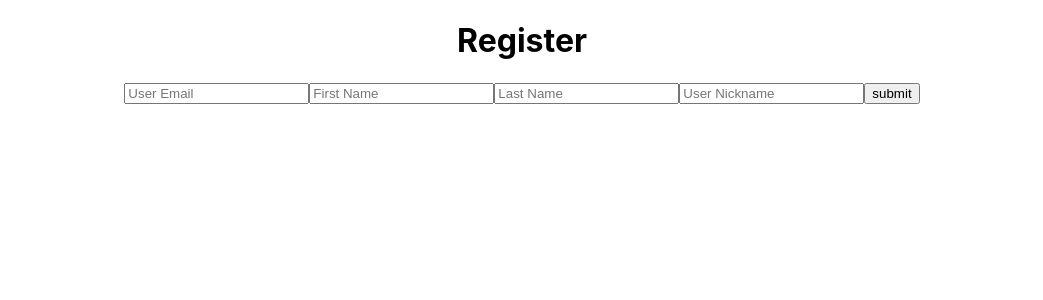
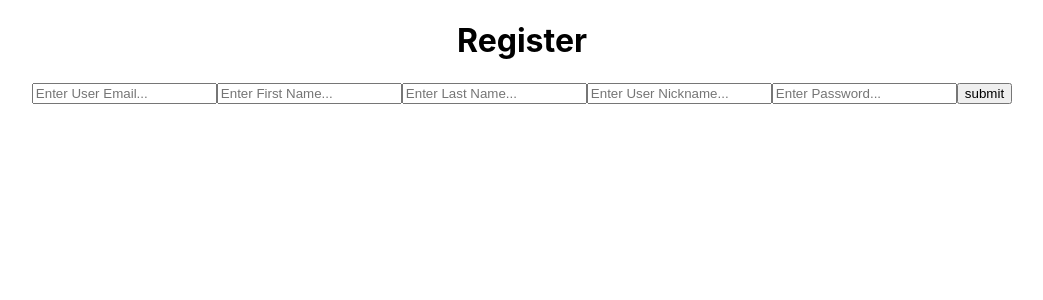
Before and after one commit to MrJellyB/similar-web-twitter-react, a React (Create React App) app: page /register in a window 1280 px wide. Shown: the top 300 px of the page, without its empty margins (118-1161 px from the left). Built offline with nearby package versions, Linux system fonts and the light colour scheme.

Commit message:
added password

```diff
--- a/src/components/Pages/Register.tsx
+++ b/src/components/Pages/Register.tsx
@@ -1,11 +1,11 @@
 import React from "react";
-import IUser from "../../models/user";
+import ISignInData from "../../models/signInData";
 
 interface IProps {
 }
 
 interface IState {
-    user: IUser;
+    user: ISignInData;
 }
 
 export default class Register extends React.Component<IProps, IState> {
@@ -18,8 +18,9 @@ export default class Register extends React.Component<IProps, IState> {
                 email: "",
                 firstName: "",
                 lastName: "",
-                nickName: ""
-            }
+                nickName: "",
+                password: ""
+            } as ISignInData
         };
     }
 
@@ -28,7 +29,7 @@ export default class Register extends React.Component<IProps, IState> {
         const userFromInput = {
             ...this.state.user,
             [target.name]: target.value
-        } as IUser;
+        } as ISignInData;
 
         this.setState({
             user: userFromInput
@@ -45,16 +46,11 @@ export default class Register extends React.Component<IProps, IState> {
             console.log("user data is not valid");
     };
 
-    validateSubmit = (userToValidate: IUser) : boolean => {
-        return (
-            userToValidate.email != null &&
-            userToValidate.nickName != null &&
-            userToValidate.lastName != null &&
-            userToValidate.firstName != null
-        )
+    validateSubmit = (userToValidate: ISignInData) : boolean => {
+        return  Object.values(userToValidate).every(key => key !== "");
     };
 
-    submitUser = async (userToSubmit: IUser) : Promise<void> => {
+    submitUser = async (userToSubmit: ISignInData) : Promise<void> => {
         console.log("now we need to do submit with token");
 
 
@@ -62,34 +58,39 @@ export default class Register extends React.Component<IProps, IState> {
 
     render () {
         return (
-            <>
+            <div className={""}>
                 <h1>Register</h1>
 
                 <form onSubmit={this.handleSubmit}>
                     <input
                         name="email"
                         type="email"
-                        placeholder="User Email"
+                        placeholder="Enter User Email..."
                         onChange={this.handleInputChange} />
                     <input
                         name="firstName"
                         type="text"
-                        placeholder="First Name"
+                        placeholder="Enter First Name..."
                         onChange={this.handleInputChange} />
                     <input
                         name="lastName"
                         type="text"
-                        placeholder="Last Name"
+                        placeholder="Enter Last Name..."
                         onChange={this.handleInputChange} />
                     <input
-                        name="nickname"
+                        name="nickName"
                         type="text"
-                        placeholder="User Nickname"
+                        placeholder="Enter User Nickname..."
+                        onChange={this.handleInputChange} />
+                    <input
+                        name="password"
+                        type="password"
+                        placeholder="Enter Password..."
                         onChange={this.handleInputChange} />
 
                     <input type="submit" value="submit"/>
                 </form>
-            </>
+            </div>
         )
     }
 }
--- a/src/components/routes.tsx
+++ b/src/components/routes.tsx
@@ -1,11 +1,11 @@
 import React from "react";
-import User from "../models/user";
+import IUser from "../models/IUser";
 import {Route, Switch} from 'react-router-dom';
 import Home from "./Pages/Home";
 import Register from "./Pages/Register";
 
 interface Props {
-    currentUser: User
+    currentUser: IUser
 }
 
 interface State {
--- a/src/models/user.ts
+++ b/src/models/IUser.ts
@@ -1,4 +1,4 @@
-export default interface User {
+export default interface IUser {
     email?: string;
     firstName?: string;
     lastName?: string;
--- /dev/null
+++ b/src/models/signInData.ts
@@ -0,0 +1,5 @@
+import IUser from "./IUser";
+
+export default interface ISignInData extends IUser {
+    password: string;
+}
```
